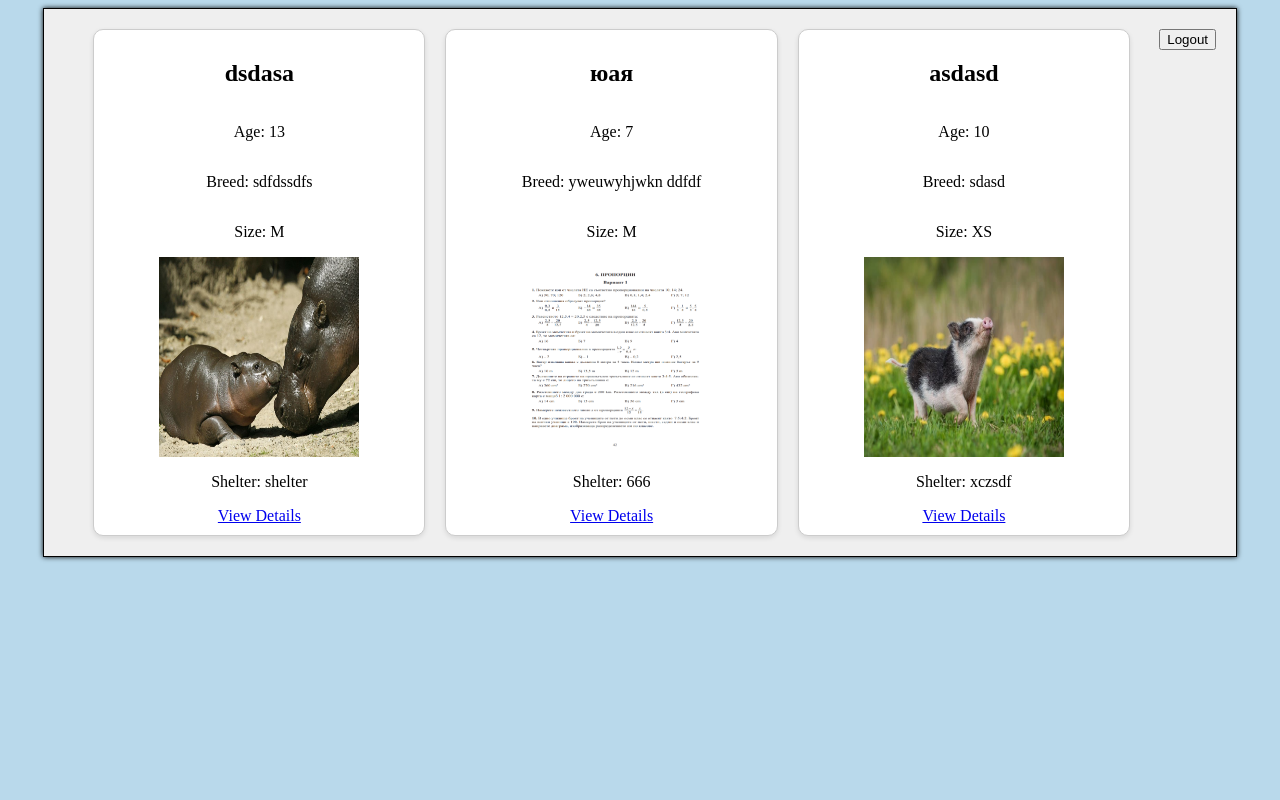
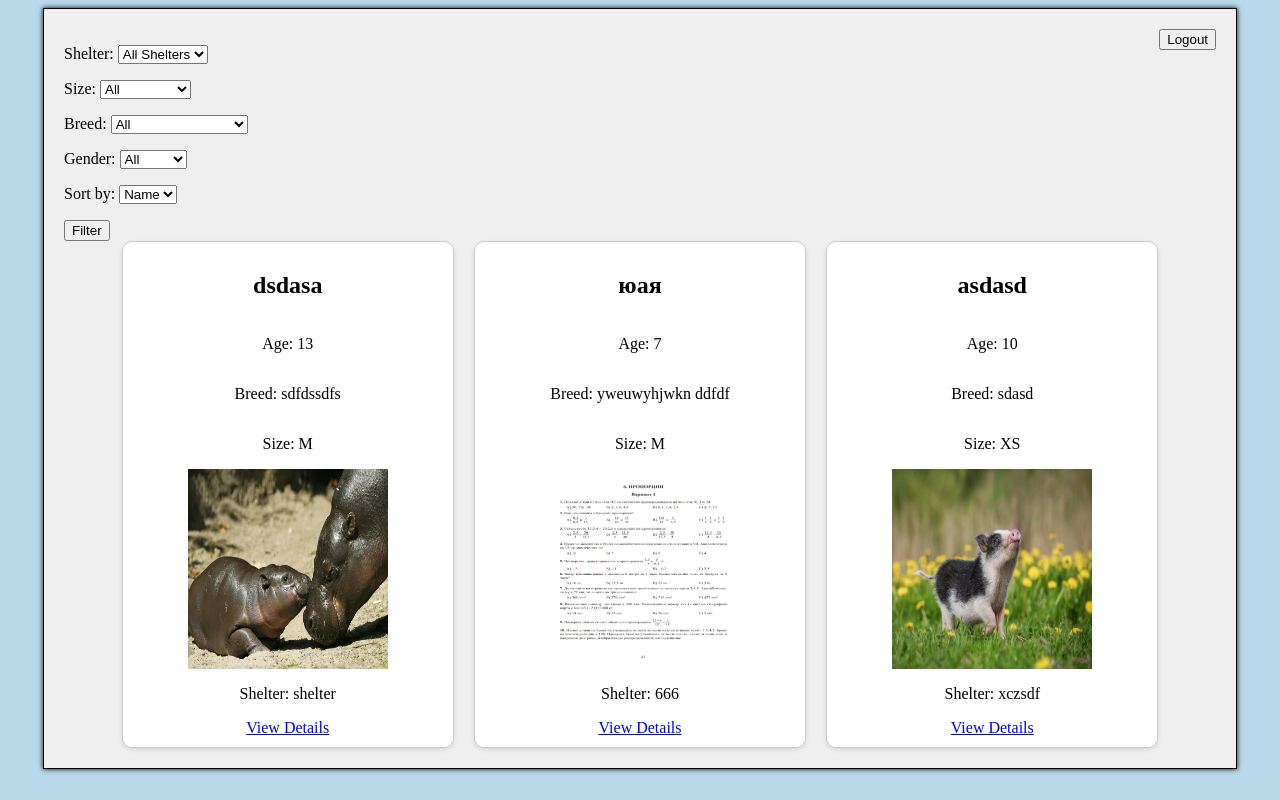
Before and after one commit to rayagrigorova/python-fmi-final-project, a Django app: page / in a window 1280 px wide. Run offline with Django 4.2, Linux system fonts and the light colour scheme; a user stored in the database is signed in; data comes from the database, SQL or seed files in the repository; both versions use the stored data as it was after the commit.

Commit message:
Add filtering and sorting options

```diff
--- a/gui/forms.py
+++ b/gui/forms.py
@@ -9,6 +9,7 @@ from .models import RegistrationCode, DogAdoptionPost, Shelter
 
 class UserRegistrationForm(forms.ModelForm):
     password = forms.CharField(widget=forms.PasswordInput(attrs={'class': 'form-control'}))
+
     class Meta:
         model = get_user_model()
         fields = ['username', 'password', 'role', 'registration_code']
@@ -66,3 +67,16 @@ class ShelterForm(forms.ModelForm):
             'latitude': forms.NumberInput(attrs={'class': 'form-control', 'step': '0.0000001'}),
             'longitude': forms.NumberInput(attrs={'class': 'form-control', 'step': '0.0000001'}),
         }
+
+
+class SortFilterForm(forms.Form):
+    shelter = forms.ModelChoiceField(queryset=Shelter.objects.all(), required=False, empty_label="All Shelters")
+    size = forms.ChoiceField(choices=[('', 'All')] + DogAdoptionPost.SIZE_CHOICES, required=False)
+    breed = forms.ChoiceField(choices=[], required=False)
+    gender = forms.ChoiceField(choices=[('', 'All'), ('male', 'Male'), ('female', 'Female')], required=False)
+    sort_by = forms.ChoiceField(choices=[('name', 'Name'), ('age', 'Age'), ('size', 'Size')], required=False)
+
+    def __init__(self, *args, **kwargs):
+        super(SortFilterForm, self).__init__(*args, **kwargs)
+        unique_breeds = DogAdoptionPost.objects.values_list('breed', flat=True).distinct()
+        self.fields['breed'].choices = [('', 'All')] + [(breed, breed) for breed in unique_breeds if breed]
--- a/gui/templates/index.html
+++ b/gui/templates/index.html
@@ -5,6 +5,11 @@
     <form action="{% url 'logout' %}" method="post">
         {% csrf_token %}
         <button type="submit" class="float-right">Logout</button>
+    </form>
+
+    <form method="get" action="">
+        {{ form.as_p }}
+        <button type="submit">Filter</button>
     </form>
 
 {% if request.user.role == 'shelter' %}
--- a/gui/tests.py
+++ b/gui/tests.py
@@ -407,7 +407,6 @@ class ShelterProfileEditTests(TestCase):
         self.assertIn('latitude', form_errors)
         self.assertIn('This field is required.', form_errors['latitude'])
 
-
     def test_edit_without_login(self):
         response = self.client.get(self.edit_url, follow=True)
         expected_login_url = reverse('register_and_login') + f"?next={self.edit_url}"
@@ -423,7 +422,7 @@ class ShelterProfileEditTests(TestCase):
             'latitude': 30.0,
             'longitude': 40.0,
         }, follow=True)
+        self.shelter.refresh_from_db()
 
         self.assertRedirects(response, reverse('index'))
-        self.shelter.refresh_from_db()
         self.assertEqual(self.shelter.name, 'new name')
--- a/gui/views.py
+++ b/gui/views.py
@@ -4,7 +4,7 @@ from django.contrib.auth.forms import AuthenticationForm
 from django.urls import reverse, reverse_lazy
 from django.views.generic import DetailView, UpdateView
 
-from .forms import UserRegistrationForm, DogAdoptionPostForm, ShelterForm
+from .forms import UserRegistrationForm, DogAdoptionPostForm, ShelterForm, SortFilterForm
 from django.shortcuts import render, redirect, get_object_or_404
 from .models import RegistrationCode, Shelter, DogAdoptionPost
 
@@ -16,7 +16,22 @@ from django.contrib import messages
 def index(request):
     dogs = DogAdoptionPost.objects.all()
     shelters = Shelter.objects.all()
-    return render(request, 'index.html', {'dogs': dogs, 'shelters': shelters})
+
+    form = SortFilterForm(request.GET)
+
+    if form.is_valid():
+        if form.cleaned_data['shelter']:
+            dogs = dogs.filter(shelter=form.cleaned_data['shelter'])
+        if form.cleaned_data['size']:
+            dogs = dogs.filter(size=form.cleaned_data['size'])
+        if form.cleaned_data['breed']:
+            dogs = dogs.filter(breed__icontains=form.cleaned_data['breed'])
+        if form.cleaned_data['gender']:
+            dogs = dogs.filter(gender=form.cleaned_data['gender'])
+        if form.cleaned_data['sort_by']:
+            dogs = dogs.order_by(form.cleaned_data['sort_by'])
+
+    return render(request, 'index.html', {'dogs': dogs, 'shelters': shelters, 'form': form})
 
 
 def register_and_login(request):
```
Also changed, not shown: db.sqlite3, media/dogs/download_fvzJQu9.jpg (added), 1 other file.
